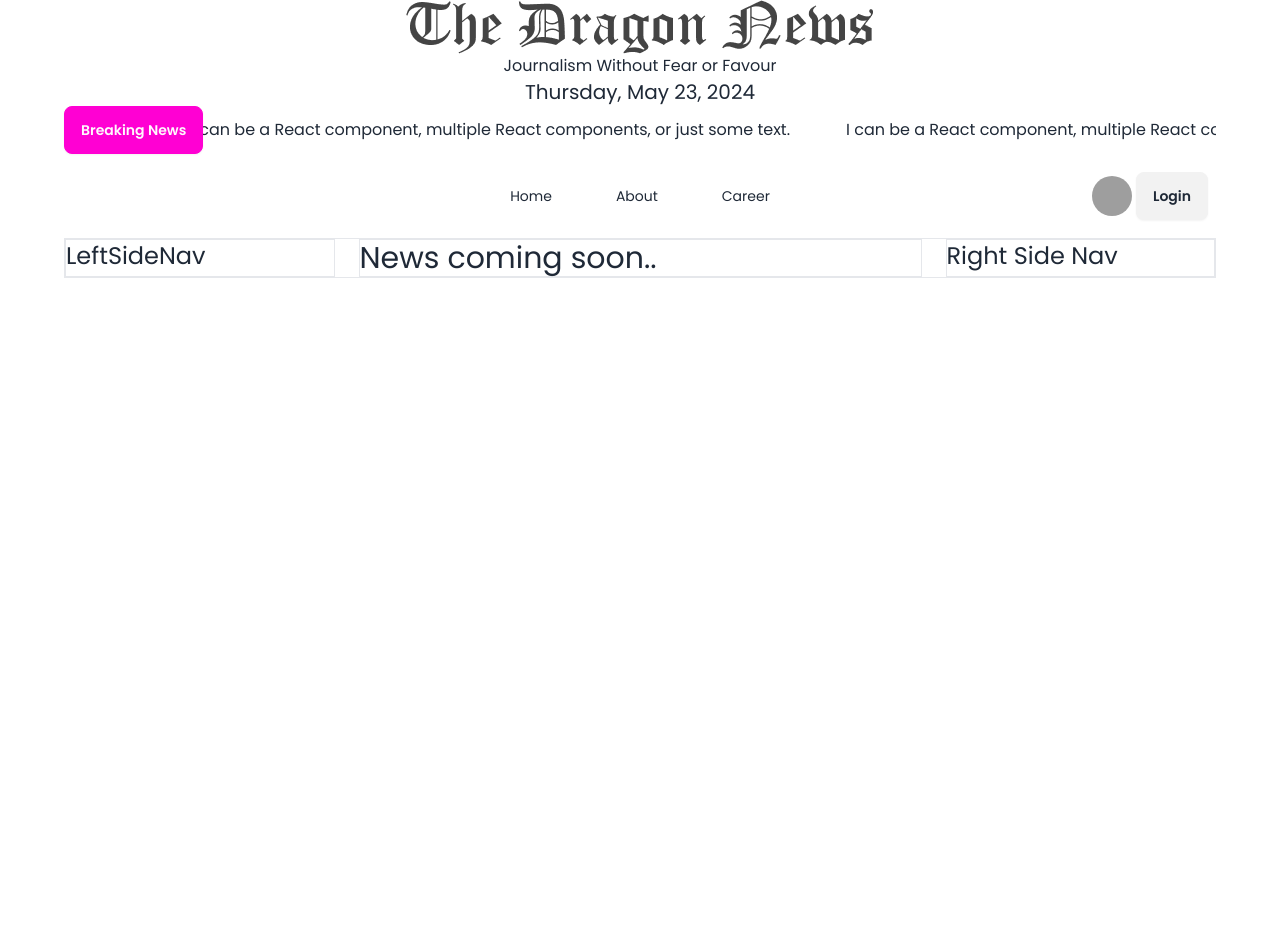
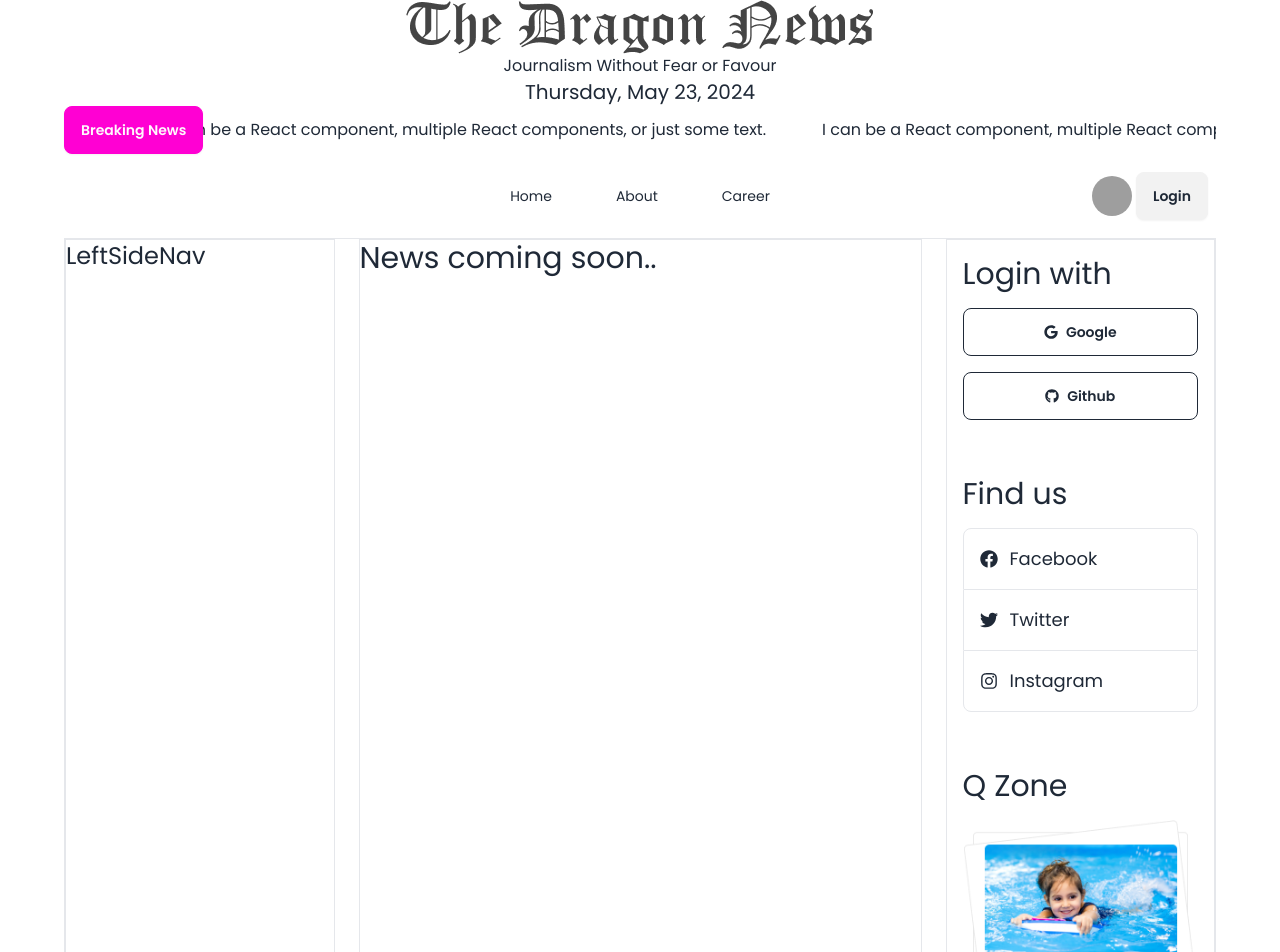
Before and after one commit to alamin71/daily-news-today, a React (Vite) app: page / in a window 1280 px wide. Shown: the top 952 px of the page. Before the commit the page ends 800 px from the top, so only its background shows below. Built offline with nearby package versions, Linux system fonts and the light colour scheme; grey boxes are pictures that could not be loaded.

Commit message:
Right Navigation And Info With Icons

```diff
--- a/package.json
+++ b/package.json
@@ -17,6 +17,7 @@
     "react": "^18.2.0",
     "react-dom": "^18.2.0",
     "react-fast-marquee": "^1.6.4",
+    "react-icons": "^5.2.1",
     "react-router-dom": "^6.23.1",
     "sort-by": "^1.2.0"
   },
--- a/src/pages/shared/rightsidenav/RightSideNav.jsx
+++ b/src/pages/shared/rightsidenav/RightSideNav.jsx
@@ -1,8 +1,45 @@
+import { FaGoogle, FaGithub, FaFacebook, FaTwitter, FaInstagram } from 'react-icons/fa';
+import qzone1 from '../../../assets/qZone1.png'
+import qzone2 from '../../../assets/qZone2.png'
+import qzone3 from '../../../assets/qZone3.png'
 
 const RightSideNav = () => {
     return (
         <div>
-            <h2 className="text-2xl">Right Side Nav</h2>
+            <div className='p-4 space-y-4 mb-6'>
+                <h2 className="text-3xl">Login with</h2>
+                <button className="btn btn-outline w-full">
+                    <FaGoogle></FaGoogle>
+                    Google
+                </button>
+                <button className="btn btn-outline w-full">
+                    <FaGithub></FaGithub>
+                    Github
+                </button>
+            </div>
+            <div className='p-4 mb-6'>
+                <h2 className="text-3xl mb-4">Find us</h2>
+                <a className='flex p-4 text-lg items-center border rounded-t-lg' href="">
+                    <FaFacebook className='mr-3'></FaFacebook>
+                    Facebook
+                </a>
+                <a className='flex p-4 text-lg items-center border-x' href="">
+                    <FaTwitter className='mr-3'></FaTwitter>
+                    Twitter
+                </a>
+                <a className='flex p-4 text-lg items-center border rounded-b-lg' href="">
+                    <FaInstagram className='mr-3'></FaInstagram>
+                    Instagram
+                </a>
+            </div>
+            {/* Q-zone */}
+            <div className='p-4 space-y-4 mb-6'>
+                <h2 className="text-3xl">Q Zone</h2>
+                <img src={qzone1} alt="" />
+                <img src={qzone2} alt="" />
+                <img src={qzone3} alt="" />
+
+            </div>
         </div>
     );
 };
```
Also changed, not shown: 1 other file (tests, documents, lock files or other folders).
